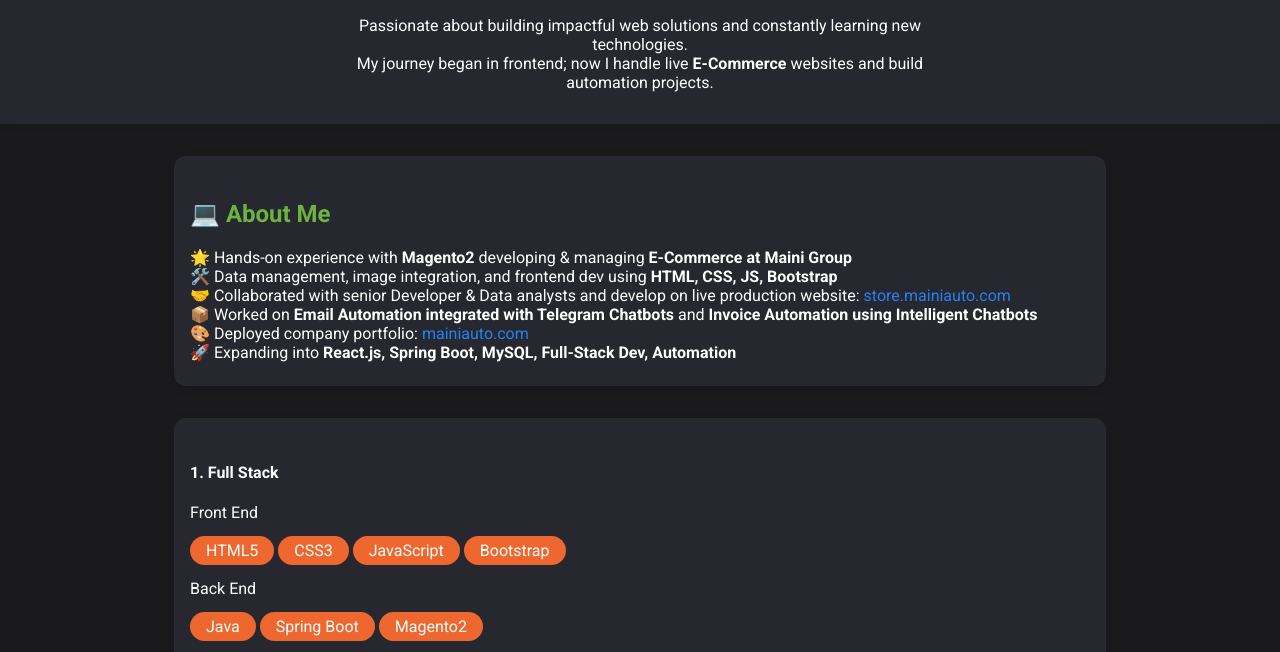
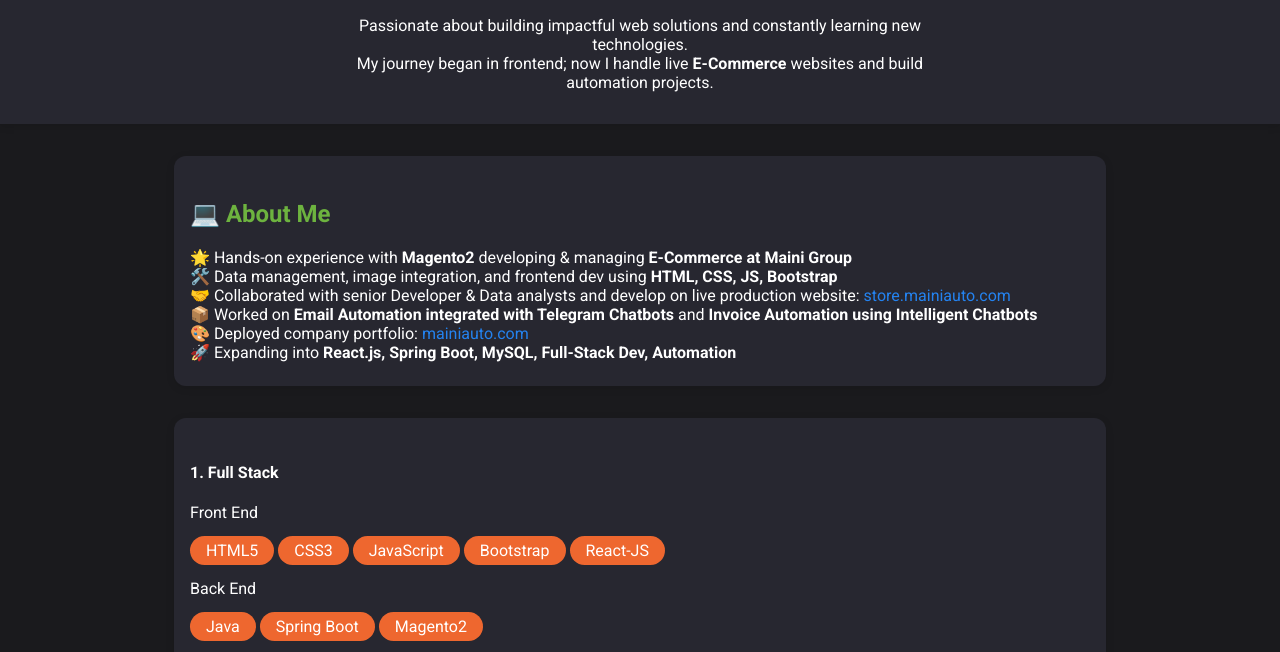
Before and after one commit to rvcjourney/Portfolio, a plain HTML site: page index.html in a window 1280 px wide. Shown: the part 135-787 px from the top of the page. Drawn offline with Linux system fonts and the light colour scheme.

Commit message:
Update index.html

```diff
--- a/index.html
+++ b/index.html
@@ -160,6 +160,7 @@
     <span class="badge">CSS3</span>
     <span class="badge">JavaScript</span>
     <span class="badge">Bootstrap</span>
+    <span class="badge">React-JS</span>
     <br />
     <br />
     <div>Back End</div>
@@ -244,4 +245,5 @@
   </footer>
 </body>
 
+
 </html>
```
